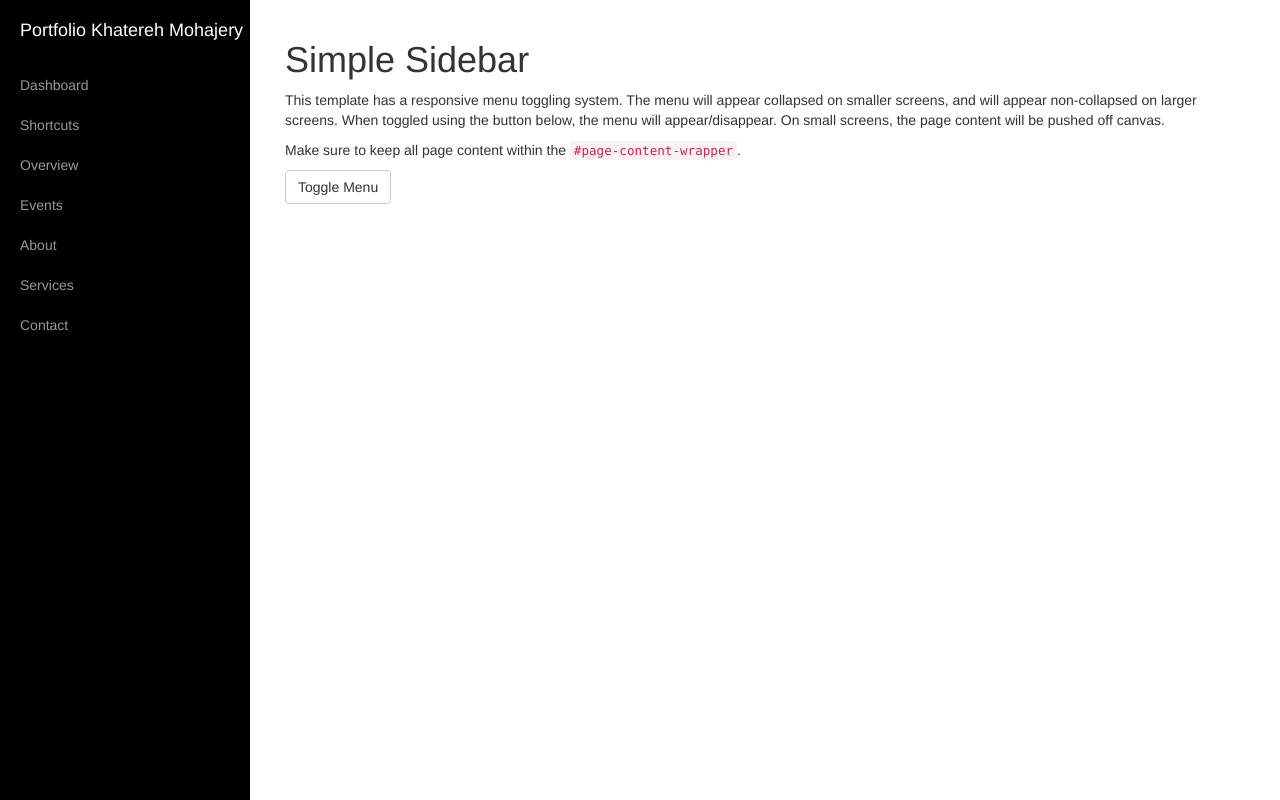
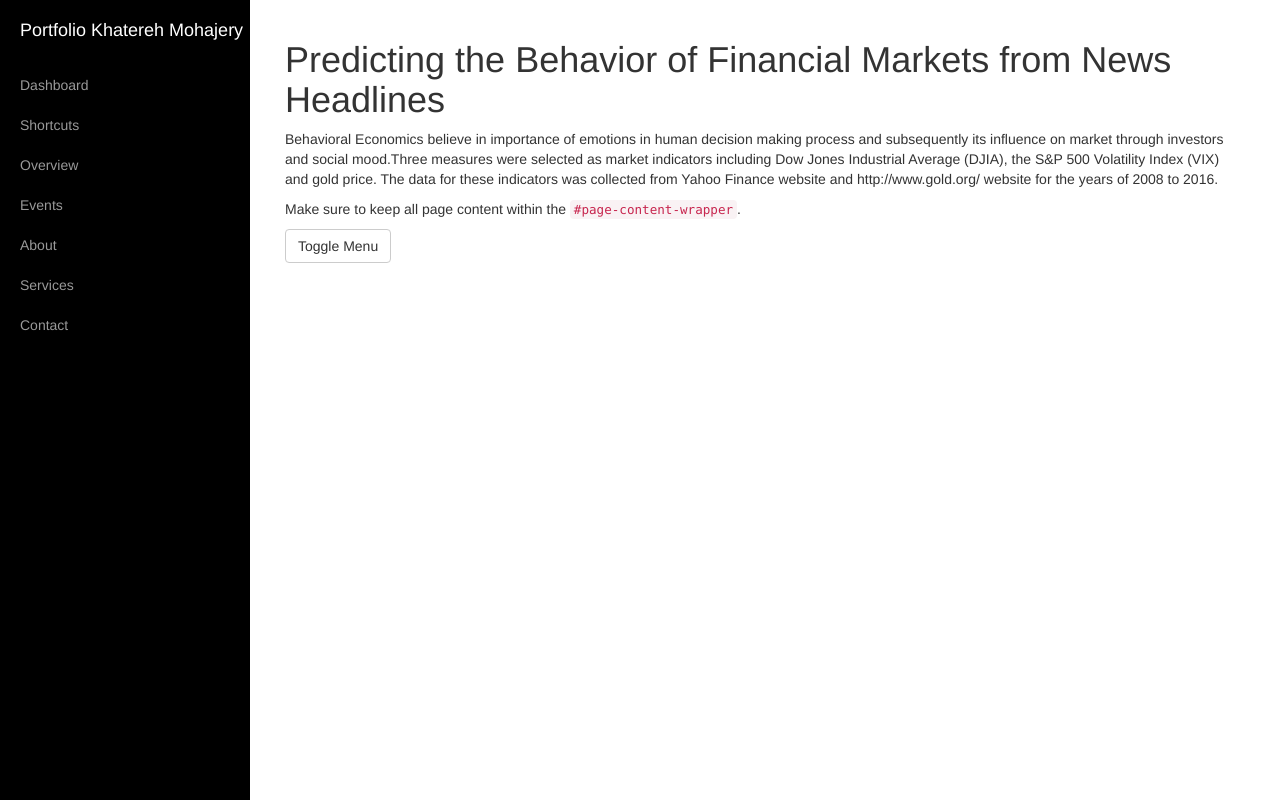
Before and after one commit to KhaterehMohajery/Portfolio, a plain HTML site: page index.html in a window 1280 px wide. Drawn offline with Linux system fonts and the light colour scheme.

Commit message:
adding first entry-test

```diff
--- a/index.html
+++ b/index.html
@@ -69,8 +69,8 @@
             <div class="container-fluid">
                 <div class="row">
                     <div class="col-lg-12">
-                        <h1>Simple Sidebar</h1>
-                        <p>This template has a responsive menu toggling system. The menu will appear collapsed on smaller screens, and will appear non-collapsed on larger screens. When toggled using the button below, the menu will appear/disappear. On small screens, the page content will be pushed off canvas.</p>
+                        <h1>Predicting the Behavior of Financial Markets from News Headlines</h1>
+                        <p> Behavioral Economics believe in importance of emotions in human decision making process and subsequently its influence on market through investors and social mood.Three measures were selected as market indicators including Dow Jones Industrial Average  (DJIA), the S&P 500 Volatility Index (VIX) and gold price. The data for these indicators was collected from Yahoo Finance website and http://www.gold.org/ website for the years of 2008 to 2016.</p>
                         <p>Make sure to keep all page content within the <code>#page-content-wrapper</code>.</p>
                         <a href="#menu-toggle" class="btn btn-default" id="menu-toggle">Toggle Menu</a>
                     </div>
```
Also changed, not shown: 1 other file.
